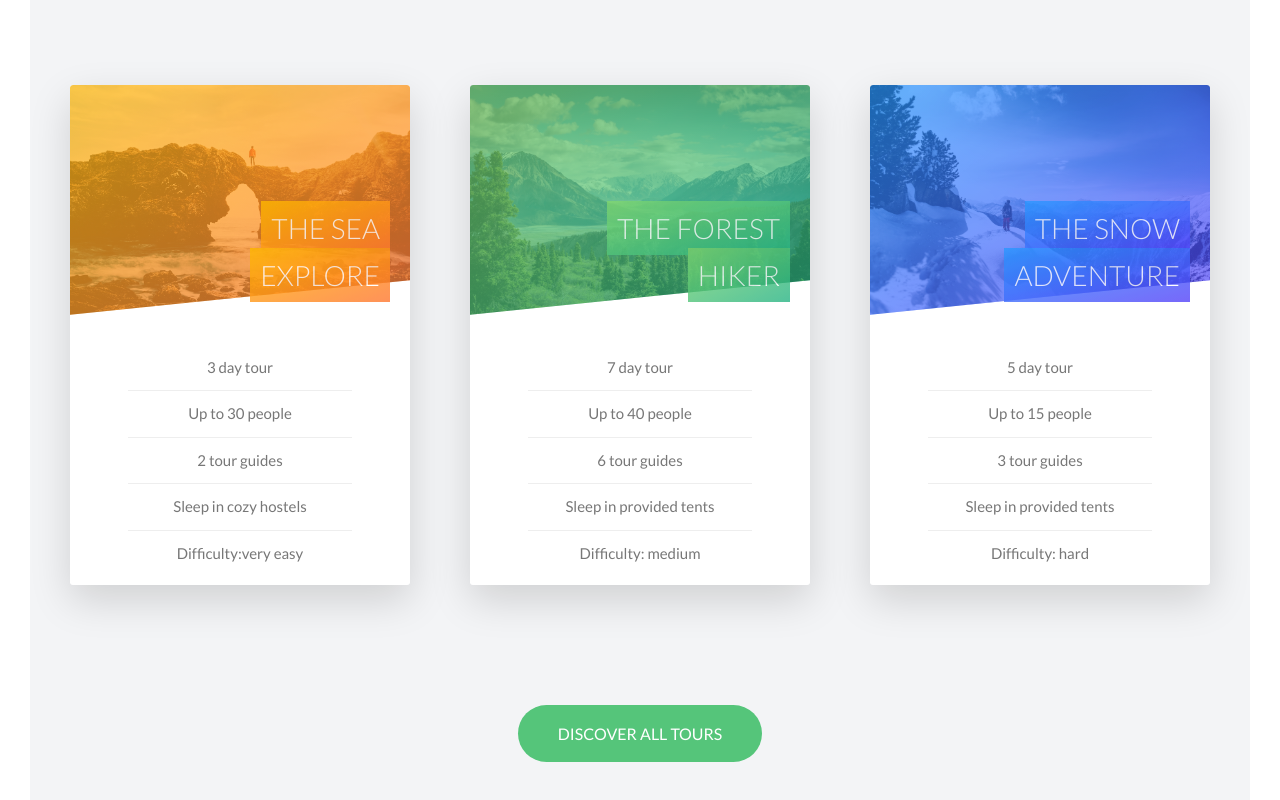
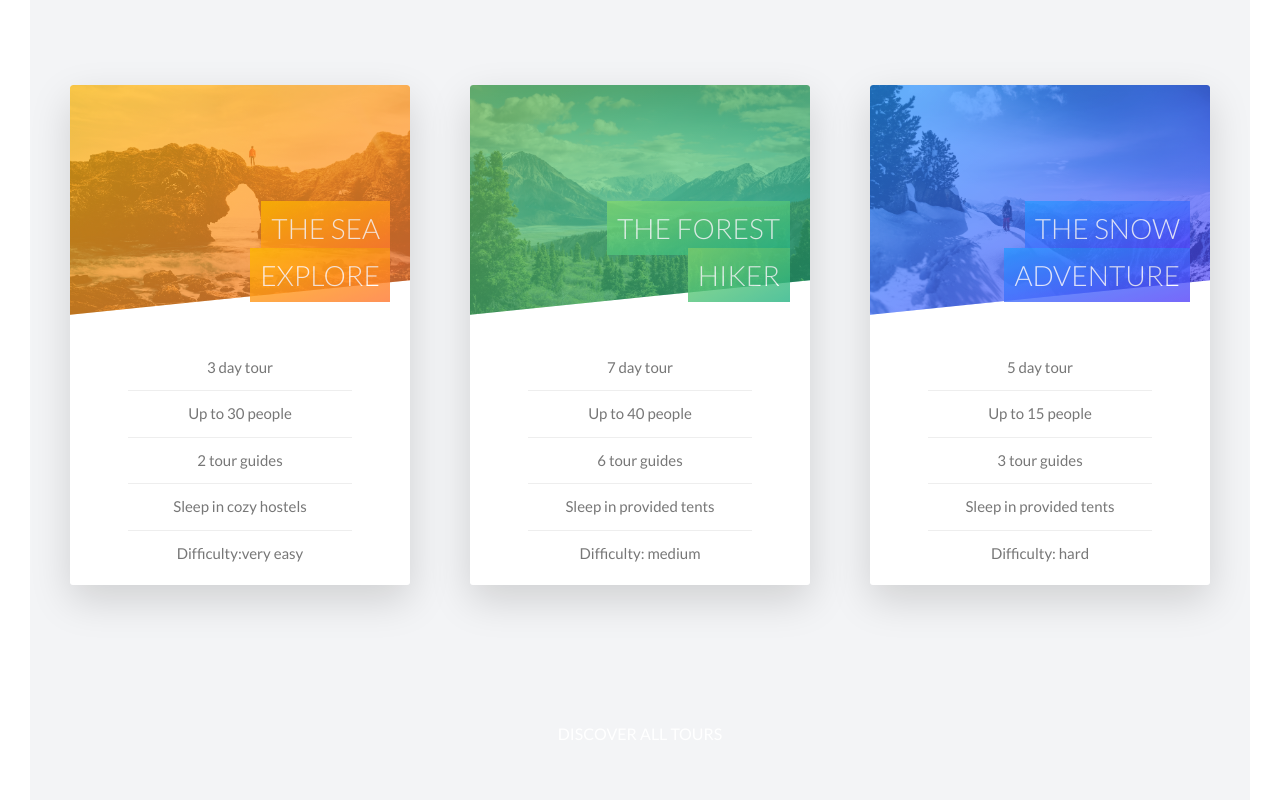
Before and after one commit to aligorgin/natours, a Next.js app: page / in a window 1280 px wide. Shown: the part 2368-3168 px from the top of the page. Built offline with nearby package versions, Linux system fonts and the light colour scheme.

Commit message:
fixed button

```diff
--- a/package.json
+++ b/package.json
@@ -16,6 +16,7 @@
     "@fortawesome/react-fontawesome": "^0.1.15",
     "@heroicons/react": "^1.0.4",
     "@tailwindcss/aspect-ratio": "^0.2.1",
+    "clsx": "^1.1.1",
     "next": "11.1.0",
     "react": "17.0.2",
     "react-dom": "17.0.2"
--- a/src/ui/natours/components/Button.tsx
+++ b/src/ui/natours/components/Button.tsx
@@ -1,17 +1,19 @@
+import clsx from "clsx";
+
 interface Props {
-    text:string;
-    isAnimated?:boolean;
+    text: string;
+    isAnimated?: boolean;
     color: string;
-    textColor:string;
+    textColor: string;
 }
 
-export default function Button({text,isAnimated,color,textColor}:Props) {
+export default function Button({text, isAnimated, color, textColor, }: Props) {
     return (
-        <div className={`text-[1.6rem] cursor-pointer transition-all duration-200 transform  hover:-translate-y-2 rounded-full uppercase
-                        py-[1.5rem] px-[4rem] inline-block ${color} ${textColor} relative active:-translate-y-1 hover:shadow-light
-                        active:shadow-lessLight after:inline-block after:h-full after:w-full after:rounded-full after:absolute
-                        after:${color} after:top-0 after:left-0 after:-z-1 after:transform hover:after:scale-x-140 hover:after:scale-y-160
-                        hover:after:opacity-0 hover:after:transition-all hover:after:duration-400 ${isAnimated ? 'animate-moveInBottom animate-fill-backwards':''}`}>
+        <div
+            className={clsx('text-[1.6rem] cursor-pointer transition-all duration-200 transform  hover:-translate-y-2 rounded-full uppercase ',
+                'py-[1.5rem] px-[4rem] inline-block relative active:-translate-y-1 hover:shadow-light active:shadow-lessLight after:inline-block after:h-full after:w-full after:rounded-full after:absolute ',
+                'after:top-0 after:left-0 after:-z-1 after:transform hover:after:scale-x-140 hover:after:scale-y-160 hover:after:opacity-0 hover:after:transition-all hover:after:duration-400',
+                'bg-'+color, 'text-'+textColor, 'after:bg-'+color, isAnimated && 'animate-moveInBottom animate-fill-backwards')}>
             {text}
         </div>
     )
--- a/src/ui/natours/components/ToursRotateCard.tsx
+++ b/src/ui/natours/components/ToursRotateCard.tsx
@@ -60,7 +60,7 @@ export default function ToursRotateCard({heading, li1, li2, li3, li4, li5, img,
                         <div className='text-[1.4rem] uppercase'>Only</div>
                         <div className='text-[6rem] font-thin'>${price}</div>
                     </div>
-                    <Button textColor={'text-[#777]'} color={'bg-white'} text={'Book now!'}/>
+                    <Button textColor={'[#777]'} color={'white'} text={'Book now!'}/>
                 </div>
             </div>
         </div>
--- a/src/ui/natours/containers/Header.tsx
+++ b/src/ui/natours/containers/Header.tsx
@@ -24,7 +24,7 @@ export default function Header() {
                     <span className='animate-fadeLeft block tracking-[1.75rem] text-[2rem] font-bold'>is where life happens</span>
                 </h1>
                 <a href="#">
-                    <Button textColor='text-[#777]' color='bg-white' text={'discover our tours'} isAnimated={true}/>
+                    <Button textColor='[#777]' color='white' text={'discover our tours'} isAnimated={true}/>
                 </a>
             </div>
 
--- a/src/ui/natours/containers/Tours.tsx
+++ b/src/ui/natours/containers/Tours.tsx
@@ -59,7 +59,7 @@ export default function Tours() {
                 </div>
 
                 <div className='mt-[10rem] text-center'>
-                    <Button textColor={'text-white'} color='bg-primary' text={'Discover all tours'}/>
+                    <Button textColor={'white'} color='primary' text={'Discover all tours'}/>
                 </div>
 
 
```
Also changed, not shown: 1 other file (tests, documents, lock files or other folders).
